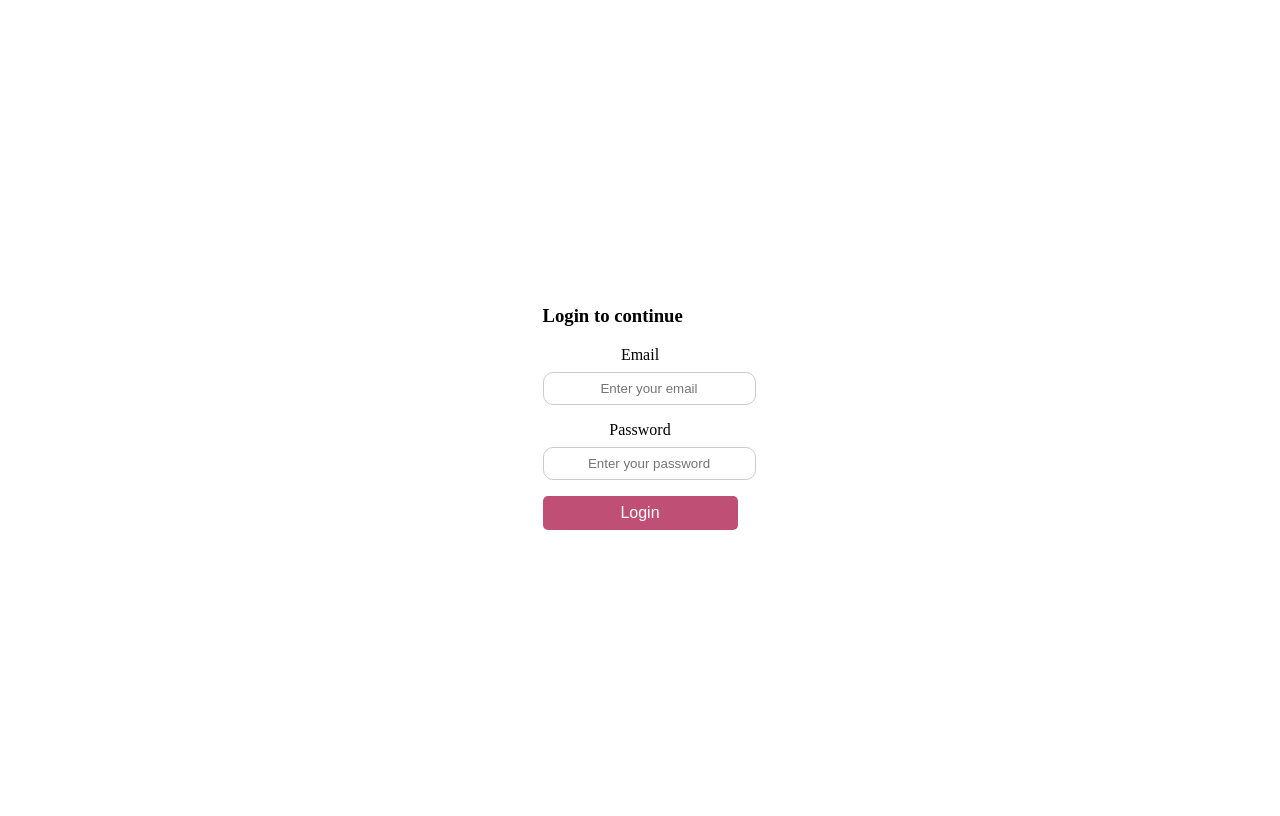
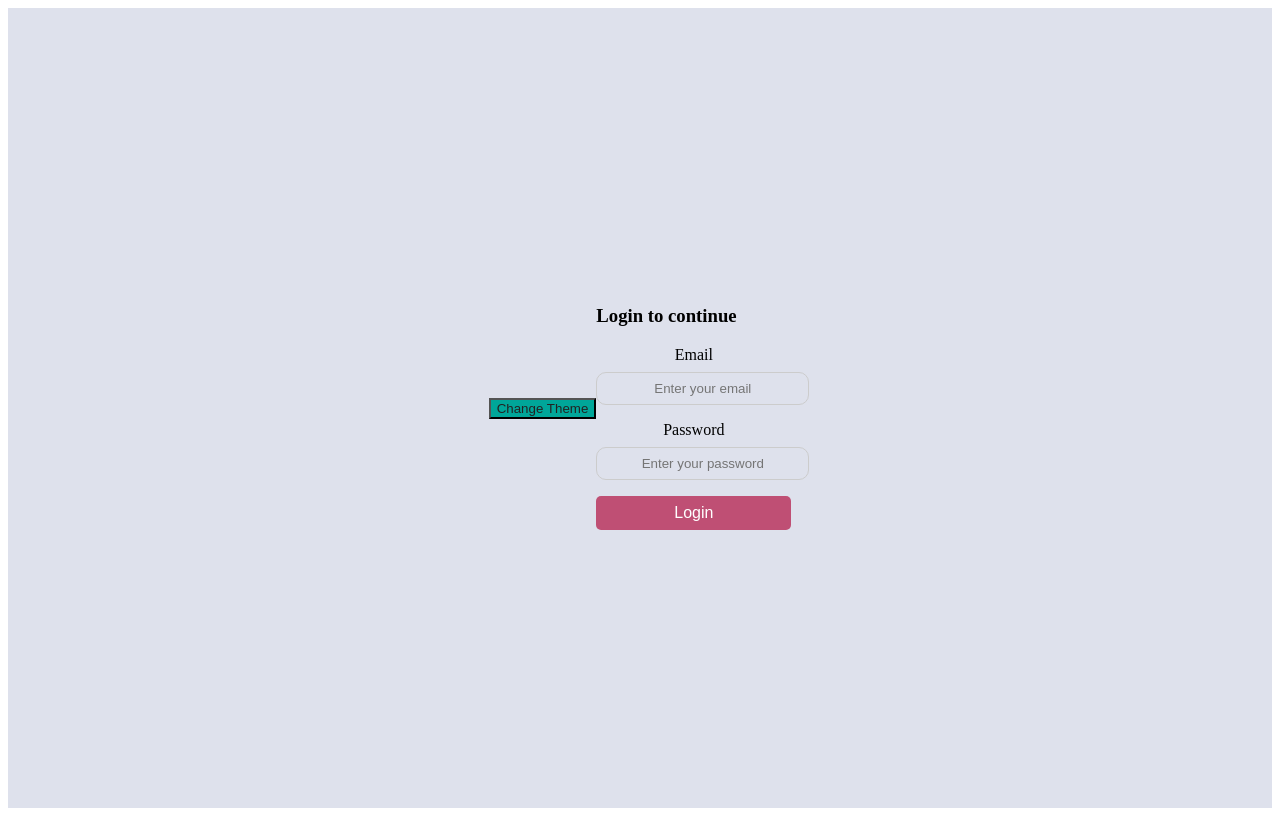
Before and after one commit to fdasabino/MERN_te4, a React (Vite) app: page /login in a window 1280 px wide. Built offline with nearby package versions, Linux system fonts and the light colour scheme.

Commit message:
feat(ThemeProvider): implement theme context and toggle functionality for dynamic theming

```diff
--- a/src/components/login.form.component.jsx
+++ b/src/components/login.form.component.jsx
@@ -59,8 +59,7 @@ const StyledButton = styled.button`
   cursor: pointer;
   font-size: 1rem;
   border-radius: 5px;
-  transition: all;
-  transition-duration: 500ms;
+  transition: all 500ms;
 
   &:hover {
     opacity: 0.9;
--- /dev/null
+++ b/src/context/index.js
@@ -0,0 +1,8 @@
+import { createContext } from "react";
+import { lightTheme } from "../theme";
+
+export const ThemeContext = createContext({
+  theme: lightTheme,
+  isLightTheme: true,
+  toggleTheme: () => {},
+});
--- /dev/null
+++ b/src/context/theme/theme.context.jsx
@@ -0,0 +1,25 @@
+import PropTypes from "prop-types";
+import { useState } from "react";
+import { darkTheme, lightTheme } from "../../theme/index";
+import { ThemeContext } from "../index";
+
+export const ThemeProvider = ({ children }) => {
+  let theme = "light";
+  const [isLight, setIsLight] = useState(theme === "light");
+
+  const toggleTheme = () => {
+    setIsLight(!isLight);
+  };
+
+  const value = {
+    theme: isLight ? lightTheme : darkTheme,
+    isLightTheme: isLight,
+    toggleTheme,
+  };
+
+  ThemeProvider.propTypes = {
+    children: PropTypes.node.isRequired,
+  };
+
+  return <ThemeContext.Provider value={value}>{children}</ThemeContext.Provider>;
+};
--- /dev/null
+++ b/src/hooks/use.theme.jsx
@@ -0,0 +1,12 @@
+import { useContext } from "react";
+import { ThemeContext } from "../context";
+
+export const useTheme = () => {
+  const context = useContext(ThemeContext);
+  if (!context) {
+    throw new Error(
+      "useTheme needs to be in the them context to work - Have you wrapped your app?"
+    );
+  }
+  return context;
+};
--- a/src/main.jsx
+++ b/src/main.jsx
@@ -3,6 +3,7 @@ import { createRoot } from "react-dom/client";
 import { Provider } from "react-redux";
 import { BrowserRouter } from "react-router";
 import { PersistGate } from "redux-persist/integration/react";
+import { ThemeProvider } from "./context/theme/theme.context";
 import AppRoutes from "./routes/app.routes.jsx";
 import { persistor, store } from "./store/index.js";
 
@@ -10,9 +11,11 @@ createRoot(document.getElementById("root")).render(
   <StrictMode>
     <Provider store={store}>
       <PersistGate persistor={persistor}>
-        <BrowserRouter>
-          <AppRoutes />
-        </BrowserRouter>
+        <ThemeProvider>
+          <BrowserRouter>
+            <AppRoutes />
+          </BrowserRouter>
+        </ThemeProvider>
       </PersistGate>
     </Provider>
   </StrictMode>
--- a/src/routes/auth/login.route.jsx
+++ b/src/routes/auth/login.route.jsx
@@ -1,8 +1,10 @@
 import styled from "styled-components";
 import LoginForm from "../../components/login.form.component";
+import { useTheme } from "../../hooks/use.theme";
 
 const StyledContainer = styled.div`
   display: flex;
+  background-color: ${(props) => props.bg};
   justify-content: center;
   align-items: center;
   height: 100vh;
@@ -10,8 +12,15 @@ const StyledContainer = styled.div`
 `;
 
 const Login = () => {
+  const { toggleTheme, theme } = useTheme();
+
   return (
-    <StyledContainer>
+    <StyledContainer bg={theme.background}>
+      <button
+        style={{ backgroundColor: theme.accent, color: theme.text }}
+        onClick={toggleTheme}>
+        Change Theme
+      </button>
       <LoginForm />
     </StyledContainer>
   );
--- /dev/null
+++ b/src/theme/index.js
@@ -0,0 +1,37 @@
+export const lightTheme = {
+  background: "#dee1ec",
+  background2: "#f5f5f5",
+  background3: "#f0f0f0",
+  text: "#222222",
+  icons: "#00A699",
+  border: "#3A3A3A",
+  primary: "#FF5A5F",
+  accent: "#00A699",
+  muted: "#9a9a9a",
+  danger: "#FF0000",
+  dangerLight: "#FFEBF0",
+  success: "#00A699",
+  successLight: "#E3F2E8",
+  secondary: "#ffa500",
+  black: "#000000",
+  white: "#FFFFFF",
+};
+
+export const darkTheme = {
+  background: "#000000",
+  background2: "#121212",
+  background3: "#1E1E1E",
+  text: "#FFFFFF",
+  icons: "#00A699",
+  border: "#3A3A3A",
+  primary: "#FF5A5F",
+  accent: "#00A699",
+  muted: "#9a9a9a",
+  danger: "#FF0000",
+  dangerLight: "#FFEBF0",
+  success: "#00A699",
+  successLight: "#E3F2E8",
+  secondary: "#ffa500",
+  black: "#000000",
+  white: "#FFFFFF",
+};
```
